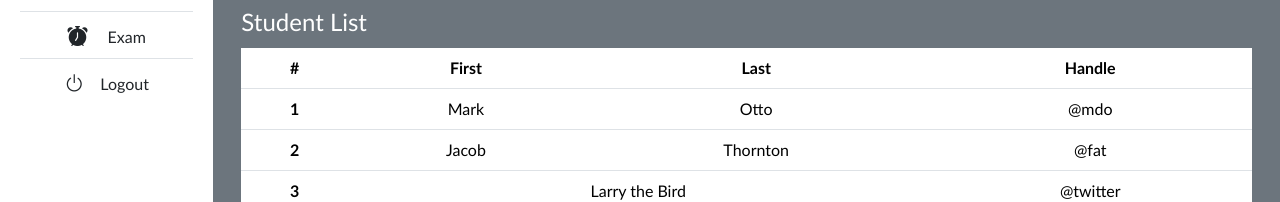
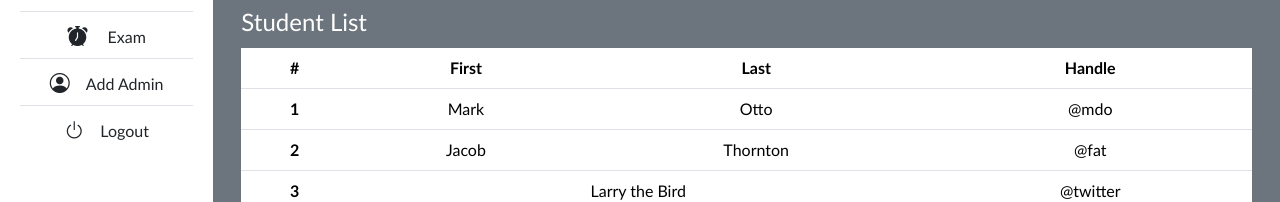
Before and after one commit to Kushalobroy/Written-Examination-System-Using-Blockchain-IPFS-and-Machine-Learning, a React (Create React App) app: page /Admin in a window 1280 px wide. Shown: the part 222-424 px from the top of the page. Built offline with nearby package versions, Linux system fonts and the light colour scheme.

Commit message:
initial commit

```diff
--- /dev/null
+++ b/src/Admin/AEvaluator.jsx
@@ -0,0 +1,15 @@
+import React from 'react'
+
+
+function Evaluator() {
+  return (
+    <div className='px-3'>
+
+
+    </div>
+
+)
+}
+
+
+export default Evaluator
--- a/src/Admin/Ahome.jsx
+++ b/src/Admin/Ahome.jsx
@@ -3,6 +3,8 @@ import '../App.css';
 import "bootstrap/dist/css/bootstrap.min.css";
 import Sidebar from "./Sidebar"
 import Home from './Home'
+import AEvaluator from './AEvaluator'
+
 function Ahome() {
   const[toggle, setToggle] = useState(true)
   const Toggle = () =>{
@@ -18,6 +20,7 @@ function Ahome() {
          {toggle && <div className="col-4 col-md-2"></div>}
           <div className="col">
             <Home Toggle={Toggle}/>
+            <AEvaluator/>
           </div>
       </div>
     </div>
--- a/src/Admin/sidebar.jsx
+++ b/src/Admin/sidebar.jsx
@@ -3,6 +3,7 @@ import "bootstrap/dist/css/bootstrap.min.css";
 import "bootstrap-icons/font/bootstrap-icons.css";
 import 'bootstrap/js/dist/dropdown'
 import '../components/sidebar.css'
+import { BrowserRouter as Router, Route, Switch, Link } from 'react-router-dom';
 function sidebar() {
   return (
     <div className='bg-white sidebar p-2'>
@@ -16,7 +17,7 @@ function sidebar() {
                 <i className='bi bi-speedometer2 fs-5 me-3'></i>
                 <span > Dashboard</span>
             </a>
-            <a className='list-group-item py-2' href="">
+            <a className='list-group-item py-2' href="/AEvaluator">
                 <i className='bi bi-person-workspace fs-5 me-3'></i>
                 <span> Evaluators</span>
             </a>
@@ -29,11 +30,16 @@ function sidebar() {
                 <span > Exam</span>
             </a>
             <a className='list-group-item py-2' href="">
+                <i className='bi bi-person-circle fs-5 me-3'></i>
+                <span>Add Admin</span>
+            </a>
+            <a className='list-group-item py-2' href="">
                 <i className='bi bi-power fs-5 me-3'></i>
                 <span >Logout</span>
             </a>
        </div>
     </div>
+
   )
 }
 
--- a/src/App.js
+++ b/src/App.js
@@ -6,7 +6,7 @@ import Ahome from "./Admin/Ahome";
 import Ehome from "./Evaluator/Ehome";
 import Shome from "./Student/Shome";
 import Home from "./Home";
-
+import AEvaluator from "../src/Admin/AEvaluator"
 function App() {
 
   return (
@@ -16,7 +16,8 @@ function App() {
           <Route path='/' element={<Home/>} />
           <Route path='/Admin' element={<Ahome />} />
           <Route path='/Student' element={<Shome />} />
-          <Route path='/Evaluator' element={<Ehome />} />
+          <Route path='/Evaluator' element={<Ehome/>} />
+          <Route path='/AEvaluator' element={<AEvaluator/>} />
         </Routes>
       </Router>
     </div>
```
